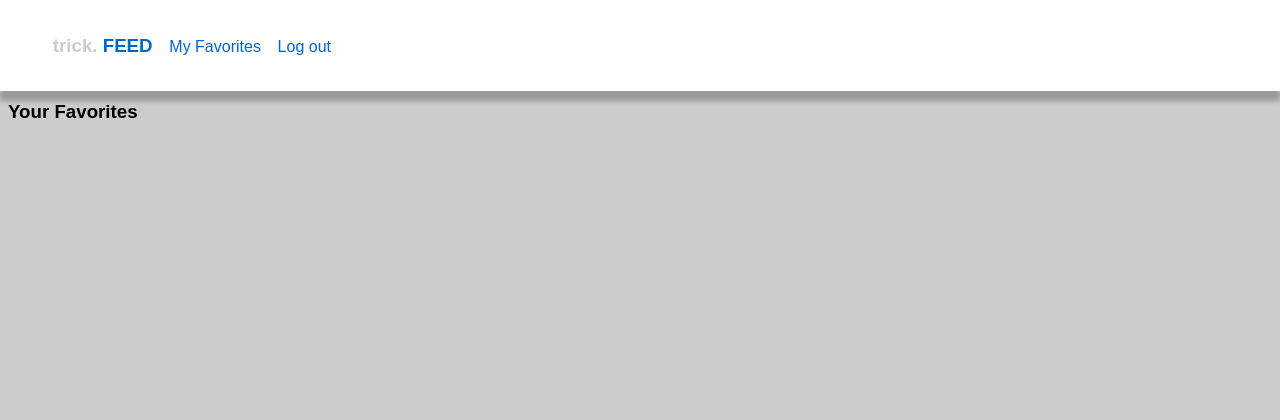
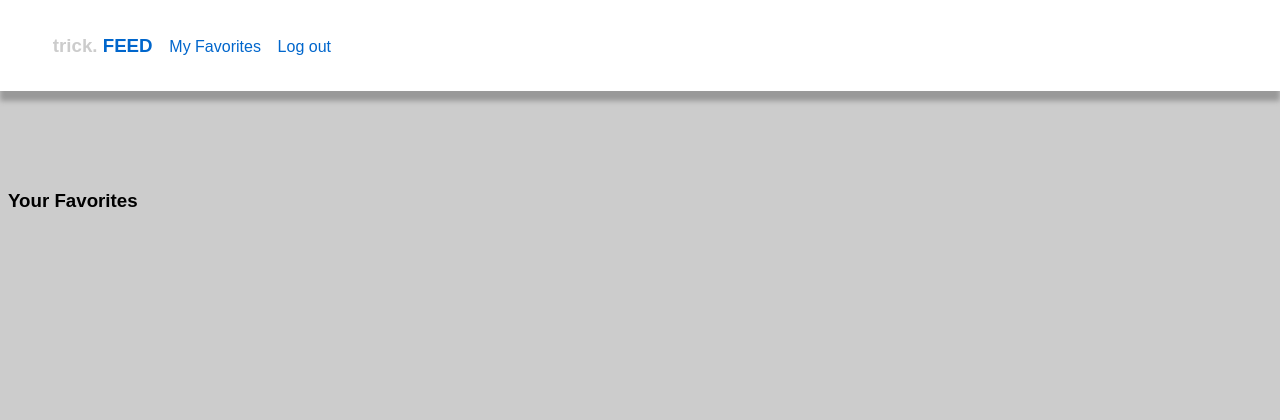
Before and after one commit to Tuss4/trickfeed.heroku, a Django app: page /myfavs/ in a window 1280 px wide. Shown: the top 420 px of the page. Run offline with Django 3.2, Linux system fonts and the light colour scheme; the visitor is signed in with stand-in values (Sample User, id 1); data that the repository does not hold is empty; parts of the project's set-up code (start-up, migrations or seed data) failed here and were passed over; some libraries are stand-ins or nearby versions.

Commit message:
style changes

```diff
--- a/trickhero/templates/base.html
+++ b/trickhero/templates/base.html
@@ -66,7 +66,7 @@ $(document).ready(function(){
 		font-weight: bold;
 	}
 	#content {
-		margin-top: 8%;
+		margin-top: 15%;
 	}
 	#content li {
 		display: inline-block;
```
